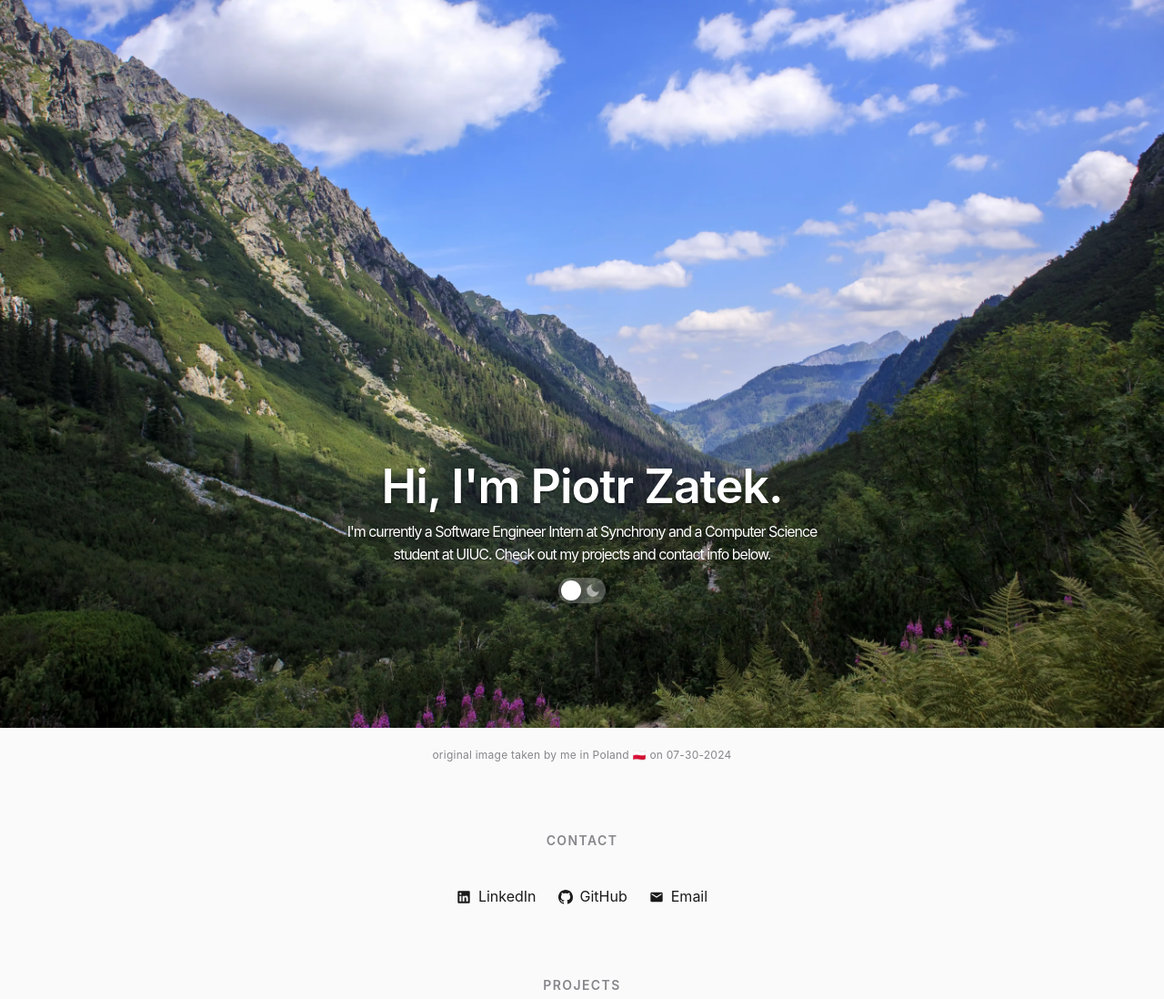
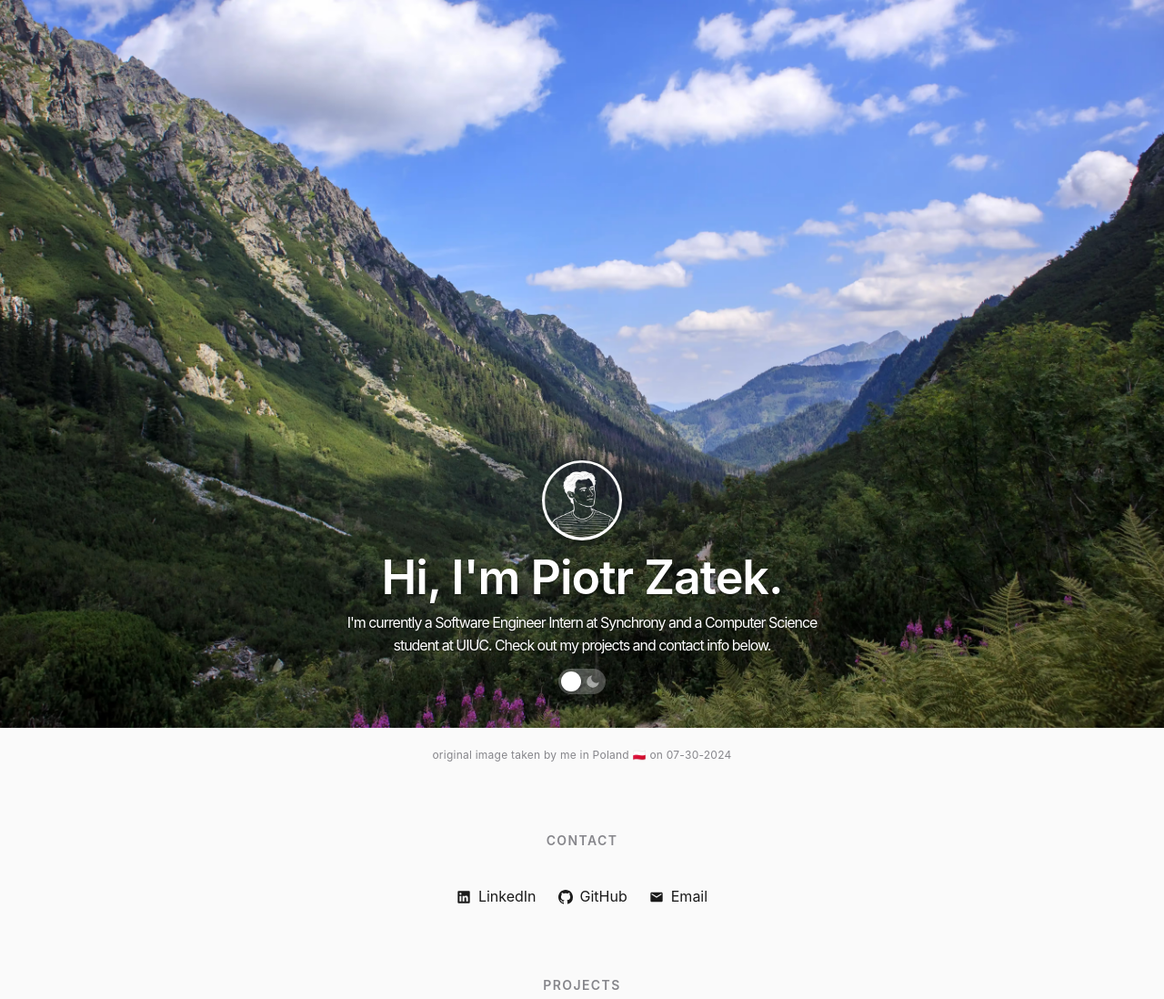
Before and after one commit to pazatek/pazatek.github.io, a website: page index.html in a window 1280 px wide. Shown: the top 1098 px of the page at 91% size. Drawn offline with Linux system fonts and the light colour scheme.

Commit message:
Add circular hero avatar above name

```diff
--- a/index.html
+++ b/index.html
@@ -38,6 +38,7 @@
     <div class="hero-image-day"></div>
     <div class="hero-image-night"></div>
     <div class="hero-text">
+      <img class="hero-avatar" src="images/avatar.png" width="88" height="88" alt="Piotr Zatek portrait">
       <h1 class="hero-heading">Hi, I'm Piotr Zatek.</h1>
       <p class="hero-subtext">I'm currently a Software Engineer Intern at Synchrony and a Computer Science student at UIUC. Check out my projects and contact info below.</p>
       <button class="hero-pill" id="hero-toggle" aria-label="Toggle day/night">
--- a/styles.css
+++ b/styles.css
@@ -212,6 +212,15 @@ body {
   padding-right: 24px;
   flex-direction: column;
   gap: 8px;
+}
+
+.hero-avatar {
+  width: 88px;
+  height: 88px;
+  border-radius: 50%;
+  object-fit: cover;
+  box-shadow: 0 2px 10px rgba(0, 0, 0, 0.45);
+  margin-bottom: 4px;
 }
 
 .hero-heading {
```
Also changed, not shown: images/avatar.png (added).
